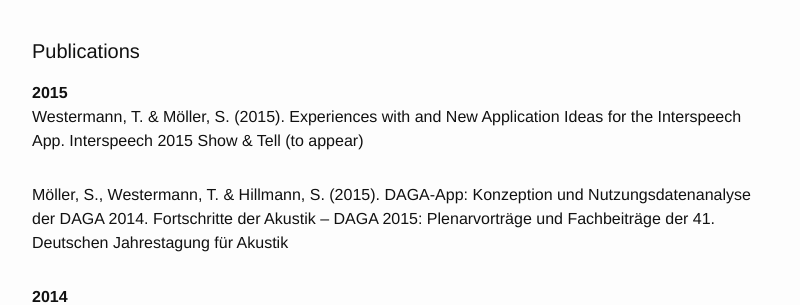
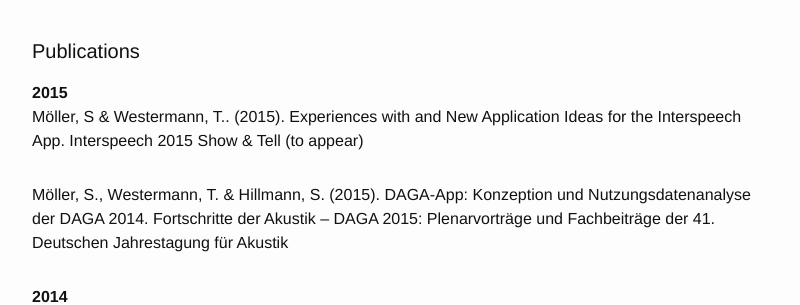
Before and after one commit to tilowestermann/tilowestermann.github.io, a Jekyll site: the page built from index.html, in a window 1280 px wide and 900 px high, scrolled down 987 px. Shown: the part 152-457 px from the top of the window, without its empty margins (238-1038 px from the left). Built offline with Jekyll 4.4.1, drawn with Linux system fonts in a browser that asks for light colours.

```diff
--- a/_data/publications.yaml
+++ b/_data/publications.yaml
@@ -46,6 +46,6 @@
 - reference: "Möller, S., Westermann, T. & Hillmann, S. (2015). DAGA-App: Konzeption und Nutzungsdatenanalyse der DAGA 2014. Fortschritte der Akustik – DAGA 2015: Plenarvorträge und Fachbeiträge der 41. Deutschen Jahrestagung für Akustik"
   tags: "QUe"
   year: 2015
-- reference: "Westermann, T. & Möller, S. (2015). Experiences with and New Application Ideas for the Interspeech App. Interspeech 2015 Show & Tell (to appear)"
+- reference: "Möller, S & Westermann, T.. (2015). Experiences with and New Application Ideas for the Interspeech App. Interspeech 2015 Show & Tell (to appear)"
   tags: "QUe"
   year: 2015
```
